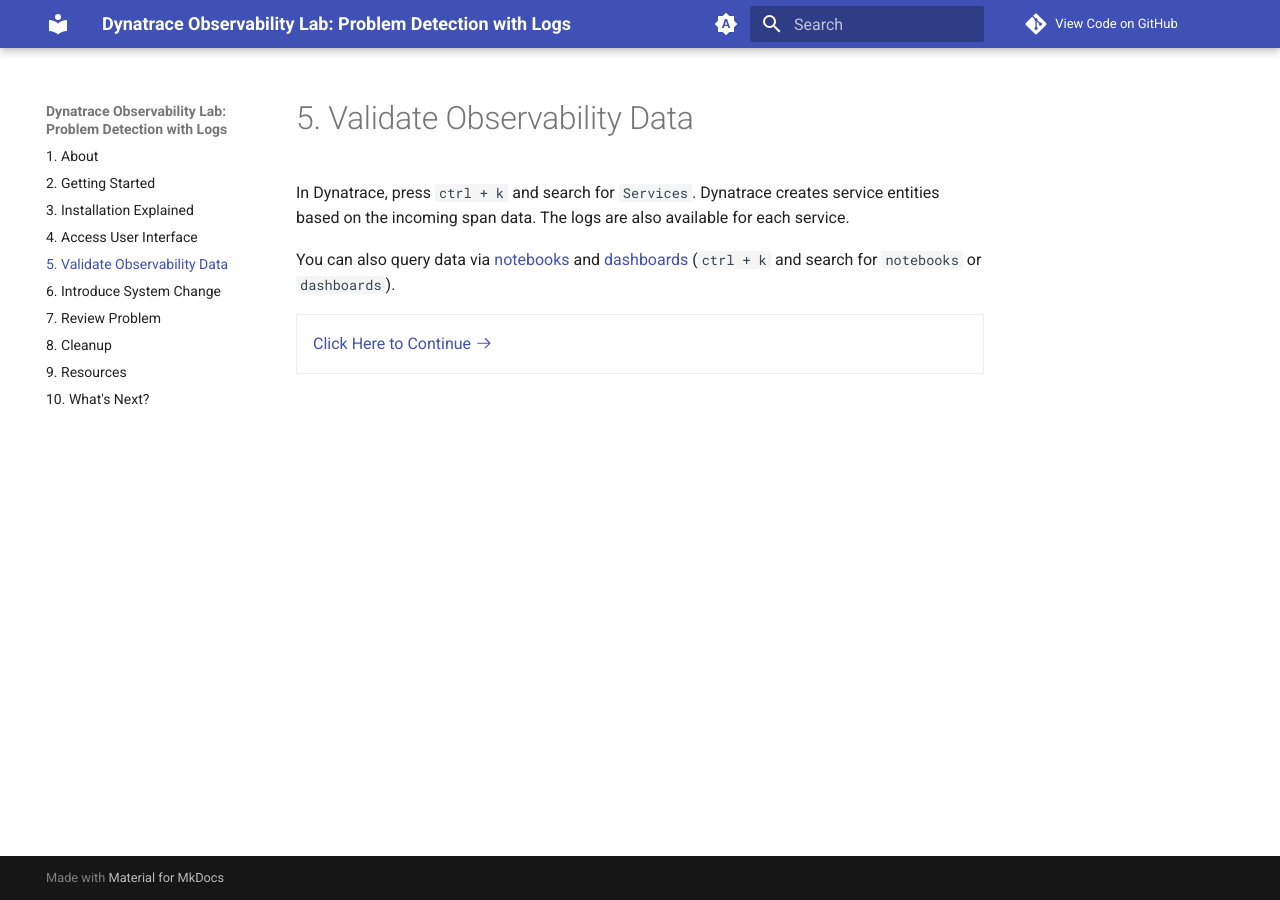
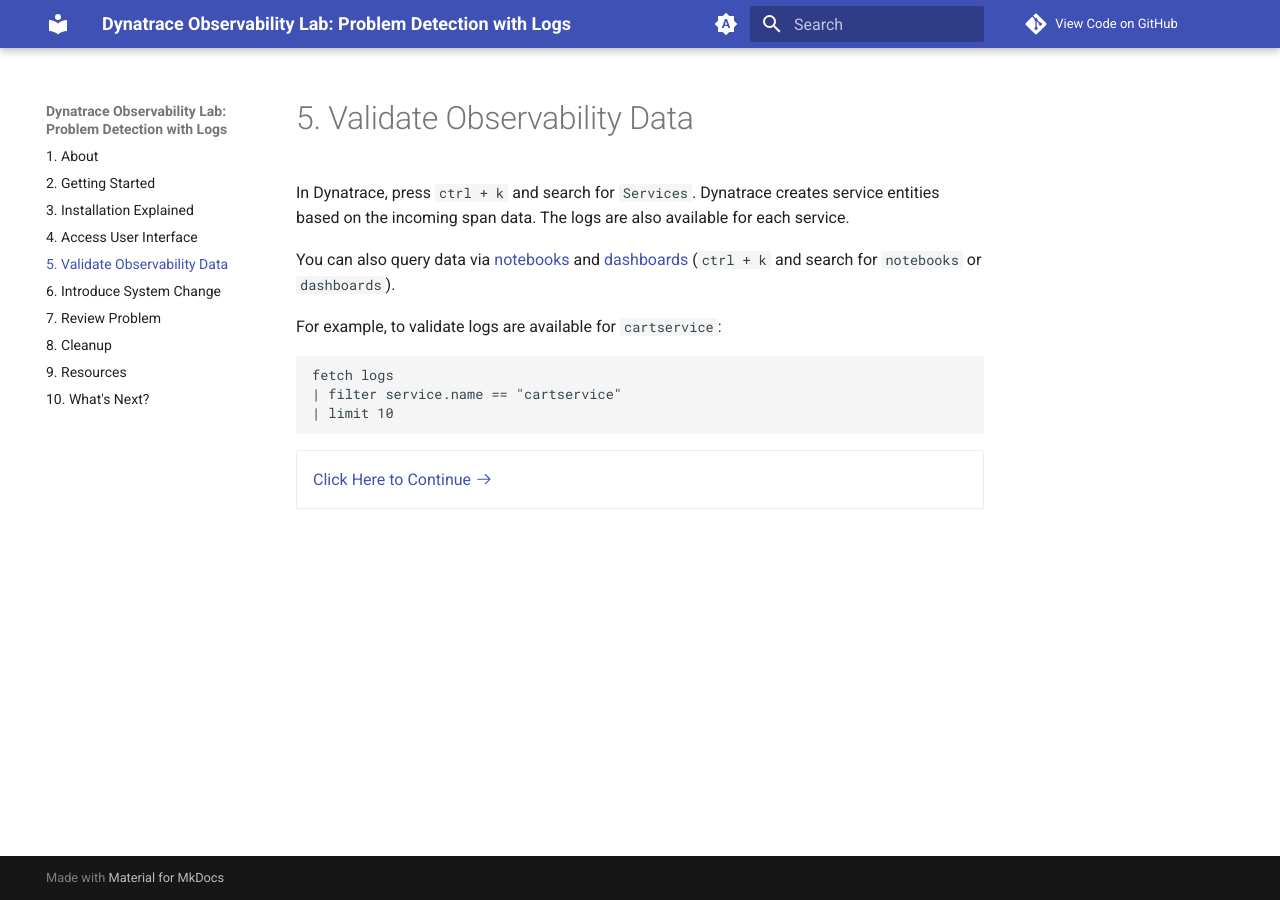
Before and after one commit to Dynatrace/obslab-log-problem-detection, an MkDocs documentation site: the page built from docs/view-observability-data.md, in a window 1280 px wide. Built offline with MkDocs 1.6.1 and Material for MkDocs 9.7.7, drawn with Linux system fonts in a browser that asks for light colours; comment, search, counter and statistics services are not loaded.

Commit message:
update docs

````diff
--- a/docs/view-observability-data.md
+++ b/docs/view-observability-data.md
@@ -4,6 +4,14 @@
 You can also query data via [notebooks](https://docs.dynatrace.com/docs/observe-and-explore/dashboards-and-notebooks/notebooks){target=_blank}
 and [dashboards](https://docs.dynatrace.com/docs/observe-and-explore/dashboards-and-notebooks/dashboards-new){target=_blank} (`ctrl + k` and search for `notebooks` or `dashboards`).
 
+For example, to validate logs are available for `cartservice`:
+
+```
+fetch logs
+| filter service.name == "cartservice"
+| limit 10
+```
+
 <div class="grid cards" markdown>
 - [Click Here to Continue :octicons-arrow-right-24:](introduce-change.md)
 </div>
````
